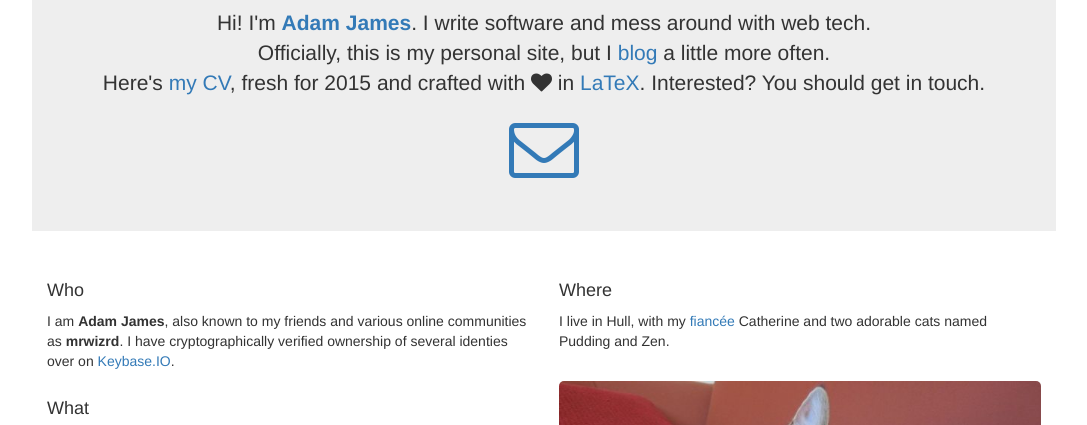
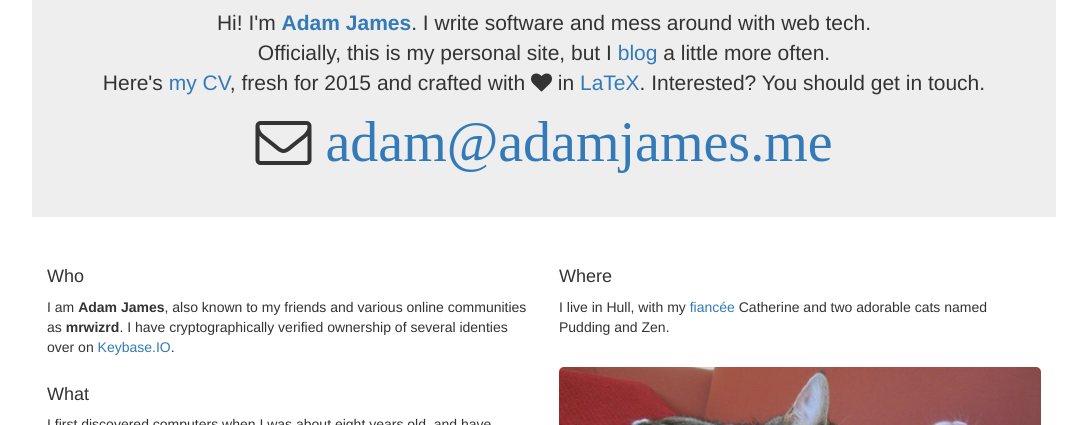
Before and after one commit to adamjames/adamjames.me, a plain HTML site: page index.html in a window 1280 px wide. Shown: the part 295-720 px from the top of the page, without its empty margins (96-1183 px from the left). Drawn offline with nearby package versions, Linux system fonts and the light colour scheme.

Commit message:
... with an obfuscated address.

```diff
--- a/index.html
+++ b/index.html
@@ -37,9 +37,21 @@
 				<p>
 					Hi! I'm <b><a href="http://adamjames.github.io/about/">Adam James</a></b>. I write software and mess around with web tech. <br/>Officially, this is my personal site, but I <a href="http://adamjames.github.io">blog</a> a little more often.<br/>Here's <a href="Adam James - CV.pdf">my CV</a>, fresh for 2015 and crafted with <i class="fa fa-heart"></i> in <a href="http://en.wikipedia.org/wiki/LaTeX">LaTeX</a>. Interested? You should get in touch.
 				</p>
-				<a href="mailto://adam@adamjames.me">
-					<i class="fa fa-envelope-o fa-5x" class="center-block"></i>
-				</a>
+				<i class="fa fa-envelope-o fa-4x" class="center-block">
+				<script language=Javascript type=text/javascript>
+				<!--
+				document.write('<a href="mai');
+				document.write('lto');
+				document.write(':&#97;&#100;&#97;&#109;');
+				document.write('@');
+				document.write('&#97;&#100;&#97;&#109;&#106;&#97;&#109;&#101;&#115;&#46;&#109;&#101;">');
+				document.write('&#97;&#100;&#97;&#109;');
+				document.write('@');
+				document.write('&#97;&#100;&#97;&#109;&#106;&#97;&#109;&#101;&#115;&#46;&#109;&#101;<\/a>');
+				// -->
+				</script><noscript>&#97;&#100;&#97;&#109; at
+				&#97;&#100;&#97;&#109;&#106;&#97;&#109;&#101;&#115; dot &#109;&#101;</noscript>
+				</i>
 			</div>
 			<div class="row marketing">
 				<div class="col-lg-6">
```
